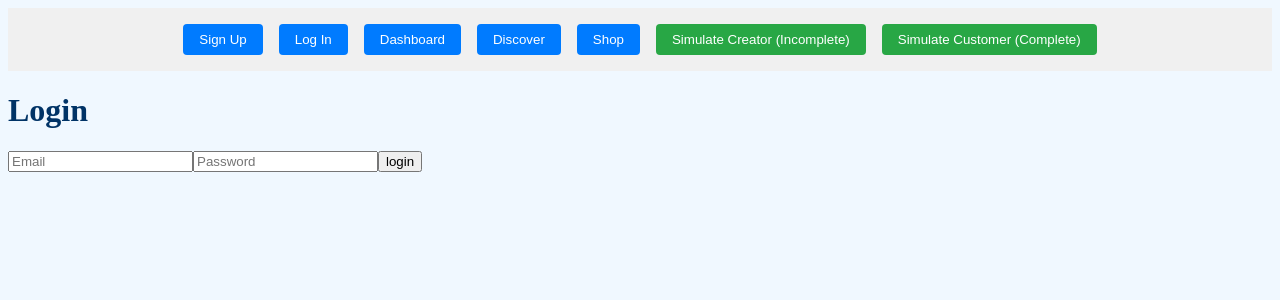
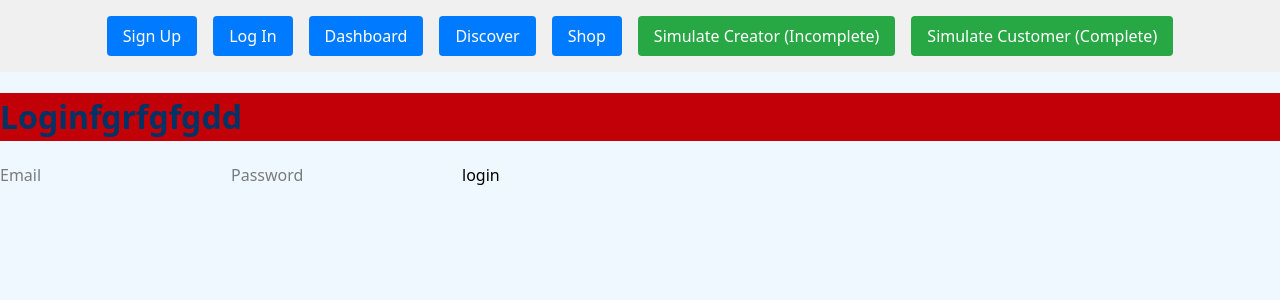
Before and after one commit to Mubeen-creator/prjone-oliver-may, a Vue app: page /log-in in a window 1280 px wide. Shown: the top 300 px of the page. Built offline with nearby package versions, Linux system fonts and the light colour scheme; no server answers; what amazon-cognito-identity-js would draw is missing.

Commit message:
initialized tailwinds

```diff
--- a/package.json
+++ b/package.json
@@ -27,11 +27,12 @@
     "jwt-decode": "^4.0.0",
     "pinia": "^3.0.3",
     "pinia-plugin-persistedstate": "^4.5.0",
+    "tailwindcss": "^4.1.12",
     "vue": "^3.5.18",
     "vue-router": "^4.5.1"
   },
   "devDependencies": {
-    "@tailwindcss/vite": "^4.1.11",
+    "@tailwindcss/vite": "^4.1.12",
     "@vitejs/plugin-vue": "^6.0.1",
     "@vue/test-utils": "^2.4.6",
     "happy-dom": "^18.0.1",
--- a/src/assets/main.css
+++ b/src/assets/main.css
@@ -1,3 +1,24 @@
+@import "tailwindcss";
+
+/* Restore default heading styles that Tailwind reset removes */
+h1 {
+  font-size: 2em;
+  font-weight: bold;
+  margin: 0.67em 0;
+}
+
+h2 {
+  font-size: 1.5em;
+  font-weight: bold;
+  margin: 0.75em 0;
+}
+
+h3 {
+  font-size: 1.17em;
+  font-weight: bold;
+  margin: 0.83em 0;
+}
+
 body {
   background-color: #f1f1f1;
 }
--- a/src/components/auth/log-in.vue
+++ b/src/components/auth/log-in.vue
@@ -1,15 +1,10 @@
 <template>
   <div>
-    <h1>Login</h1>
+    <h1 class="bg-red-700">Loginfgrfgfgdd</h1>
     <form @submit.prevent="handleLogin">
       <input v-model="email" type="email" placeholder="Email" required />
-      <input
-        v-model="password"
-        type="password"
-        placeholder="Password"
-        required
-      />
-      <button type="submit">{{isLoading?'logging in...':'login'}}</button>
+      <input v-model="password" type="password" placeholder="Password" required />
+      <button type="submit">{{ isLoading ? 'logging in...' : 'login' }}</button>
     </form>
     <p v-if="error">{{ error }}</p>
   </div>
--- a/src/main.js
+++ b/src/main.js
@@ -3,6 +3,7 @@ import { createPinia } from "pinia";
 import piniaPluginPersistedstate from "pinia-plugin-persistedstate";
 import App from "./App.vue";
 import router from "./router";
+import "./assets/main.css";
 import { useAuthStore } from "@/stores/useAuthStore";
 import { authHandler } from "@/services/authHandler";
 import { useSectionsStore } from "./stores/sectionStore";
--- /dev/null
+++ b/tailwind.config.js
@@ -0,0 +1,11 @@
+/** @type {import('tailwindcss').Config} */
+export default {
+  content: [
+    "./index.html",
+    "./src/**/*.{vue,js,ts,jsx,tsx}",
+  ],
+  theme: {
+    extend: {},
+  },
+  plugins: [],
+}
--- a/vite.config.js
+++ b/vite.config.js
@@ -1,4 +1,6 @@
 import { fileURLToPath, URL } from "node:url";
+import tailwindcss from '@tailwindcss/vite'
+
 
 import { defineConfig } from "vite";
 import vue from "@vitejs/plugin-vue";
@@ -43,7 +45,7 @@ async function generateManifest() {
 
 export default defineConfig(({ mode }) => {
   return {
-    plugins: [vue(), vueDevTools()],
+    plugins: [vue(), vueDevTools(), tailwindcss()],
     define: {
       global: "globalThis",
     },
```
Also changed, not shown: 1 other file (tests, documents, lock files or other folders).
